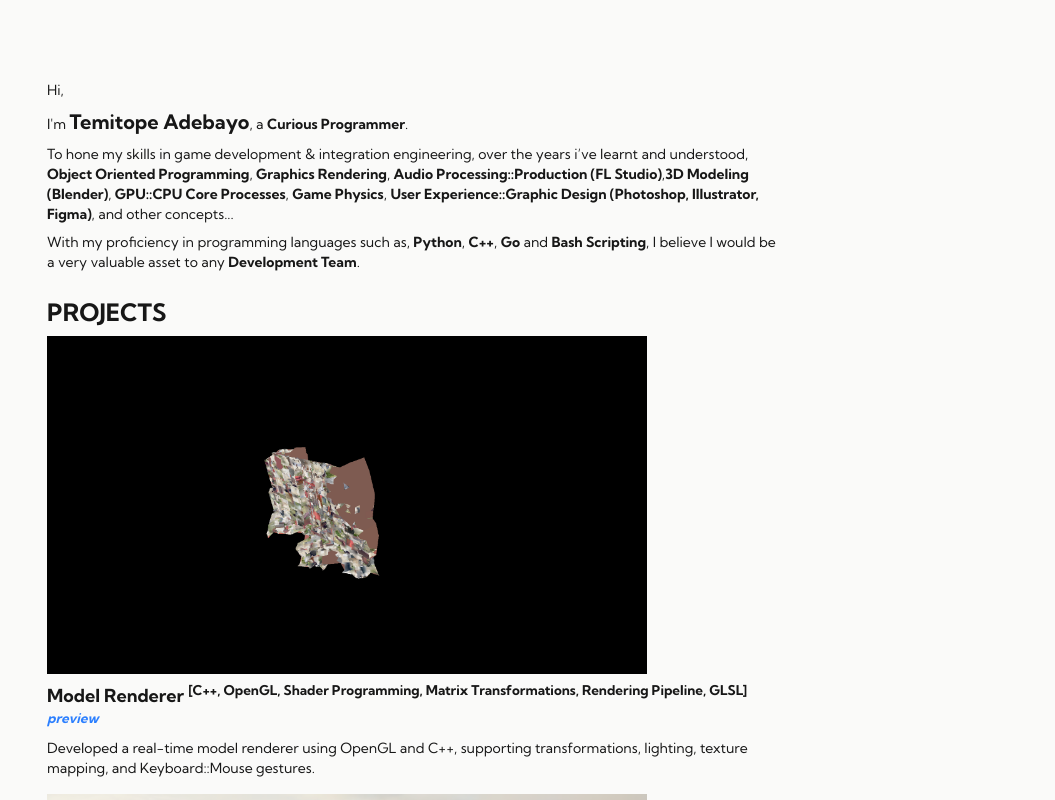
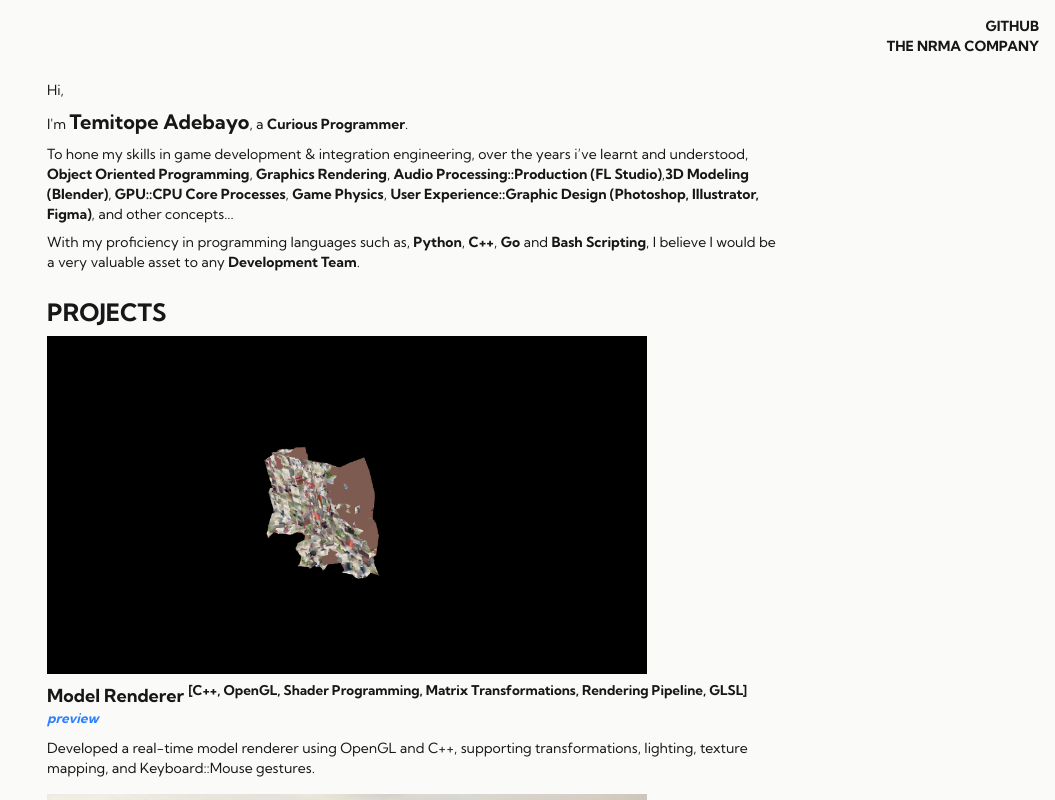
Before and after one commit to tasvln/ade.supply, a Next.js app: page /dev in a window 1280 px wide. Shown: the top 800 px of the page, without its empty margins (225-1280 px from the left). Built offline with nearby package versions, Linux system fonts and the light colour scheme.

Commit message:
updated ext link

```diff
--- a/src/app/dev/page.tsx
+++ b/src/app/dev/page.tsx
@@ -4,7 +4,11 @@ import Link from "next/link";
 
 const Dev = () => {
   return (
-    <div className="flex flex-col mx-auto gap-6 max-w-3xl text-lg my-16 p-4">
+    <div className="flex flex-col mx-auto gap-6 max-w-3xl text-lg my-16 p-4 relative">
+      <div className="fixed top-0 right-0 p-4 flex flex-col text-right">
+        <Link href="https://github.com/tasvln" className="uppercase text-sm font-bold">GitHub</Link>
+        <Link href="https://nrma.company" className="uppercase text-sm font-bold">The Nrma Company</Link>
+      </div>
       <div className="flex flex-col gap-2 text-sm">
         <p>Hi,</p>
         <p>I&apos;m <b className="text-xl">Temitope Adebayo</b>, a <b>Curious Programmer</b>.</p>
```
